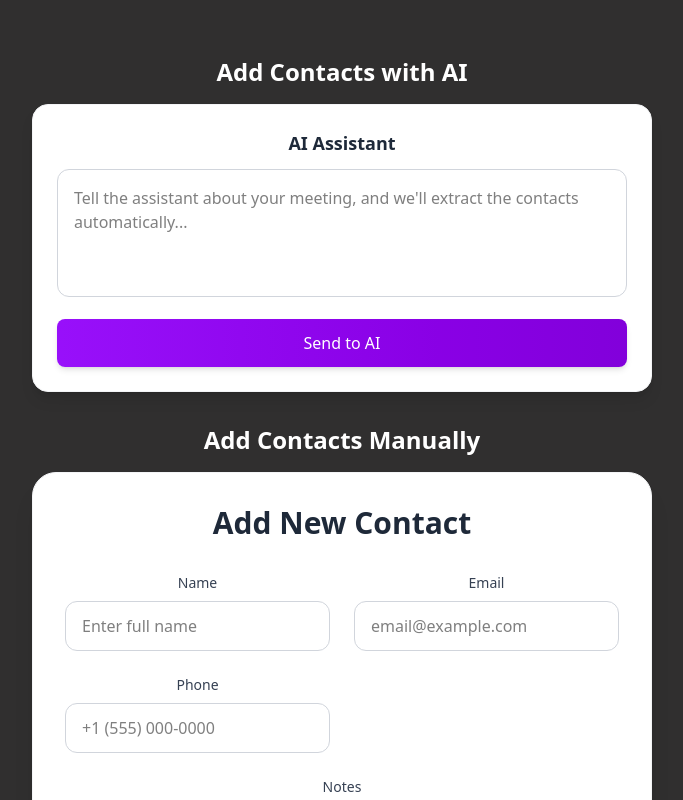
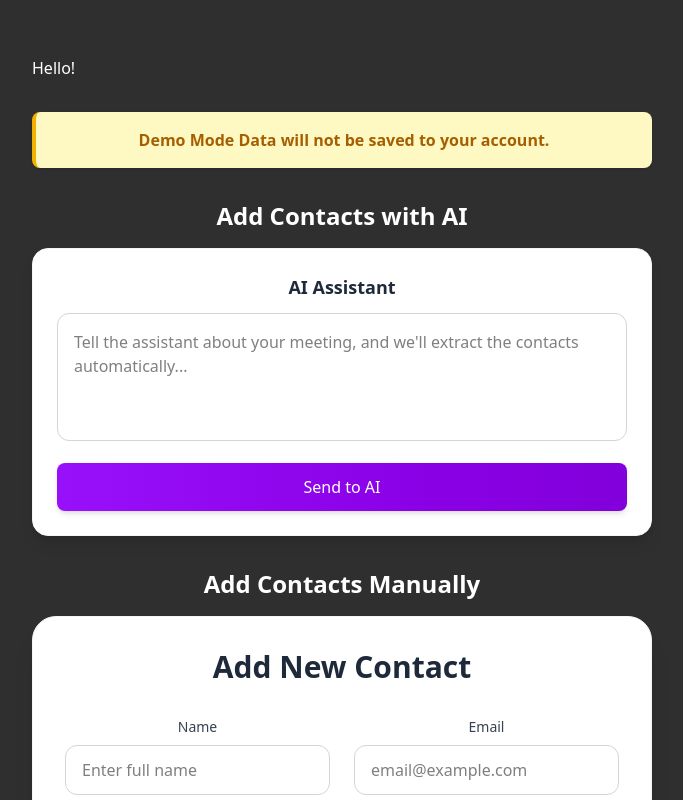
Before and after one commit to Asin-Junior-Honore/heygov-mini-crm-task, a React (Vite) app in the folder client/: page /demo in a window 1280 px wide. Shown: the top 800 px of the page, without its empty margins (298-981 px from the left). Built offline with nearby package versions, Linux system fonts and the light colour scheme; no server answers.

Commit message:
`feat: updated ContactsPage to display username and add logout functionality`

```diff
--- a/client/src/App.tsx
+++ b/client/src/App.tsx
@@ -22,7 +22,7 @@ function App() {
         <Route path="/" element={<LandingPage />} />
 
         {/* PUBLIC DEMO MODE (NO AUTH) */}
-        <Route path="/demo" element={<ContactsPage />} />
+        <Route path="/demo" element={<ContactsPage demoMode={true} />} />
 
         {/* AUTH PAGES */}
         <Route path="/login" element={<Login />} />
--- a/client/src/context/AuthContext.tsx
+++ b/client/src/context/AuthContext.tsx
@@ -4,7 +4,7 @@ import { authService } from "../services/authService";
 
 export interface AuthUser {
     id: string;
-    name: string;
+    username: string;
     email: string;
 }
 
@@ -31,7 +31,6 @@ export default function AuthProvider({ children }: { children: ReactNode }) {
 
     const login = async (email: string, password: string) => {
         const res = await authService.login({ email, password });
-        console.log(res.data)
         setUser(res.data.user);
         localStorage.setItem("token", res.data.token);
     };
--- a/client/src/pages/ContactsPage.tsx
+++ b/client/src/pages/ContactsPage.tsx
@@ -1,19 +1,44 @@
+import { useContext } from "react";
 import AddContactModal from "../components/AddContactModal";
 import AssistantChat from "../components/AssistantChat";
 import ContactList from "../components/ContactList";
 import SearchBar from "../components/SearchBar";
+import { AuthContext } from "../context/AuthContext";
+import { useNavigate } from "react-router-dom";
 
 interface ContactsPageProps {
     demoMode?: boolean;
 }
 
 export default function ContactsPage({ demoMode }: ContactsPageProps) {
+    const ctx = useContext(AuthContext);
+    const navigate = useNavigate();
+
+    const handleLogout = () => {
+        ctx?.logout();
+        navigate("/");
+    };
+
     return (
         <div className="max-w-6xl mx-auto lg:p-6 space-y-8">
+            <div className="flex items-center justify-between text-white">
+                <div>
+                    {ctx?.user?.username ? `Hello, ${ctx.user.username}` : "Hello!"}
+                </div>
+                {ctx?.user && (
+                    <button
+                        onClick={handleLogout}
+                        className="px-4 py-2 bg-red-600 hover:bg-red-700 rounded-lg text-white font-medium transition-all"
+                    >
+                        Logout
+                    </button>
+                )}
+            </div>
+
             {/* Demo Mode Alert */}
             {demoMode && (
                 <div className="bg-yellow-100 border-l-4 border-yellow-500 text-yellow-700 p-4 rounded-lg shadow-sm">
-                    <p className="font-semibold">Demo Mode — Data will not be saved to your account.</p>
+                    <p className="font-semibold">Demo Mode Data will not be saved to your account.</p>
                 </div>
             )}
 
```
